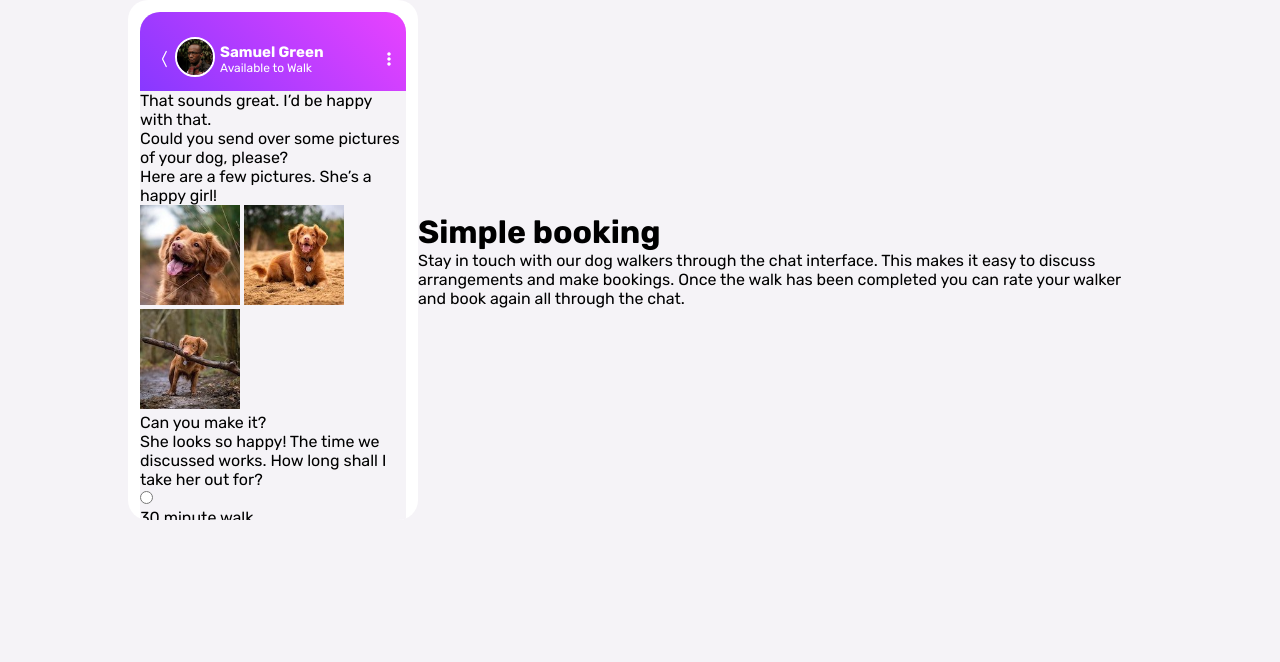
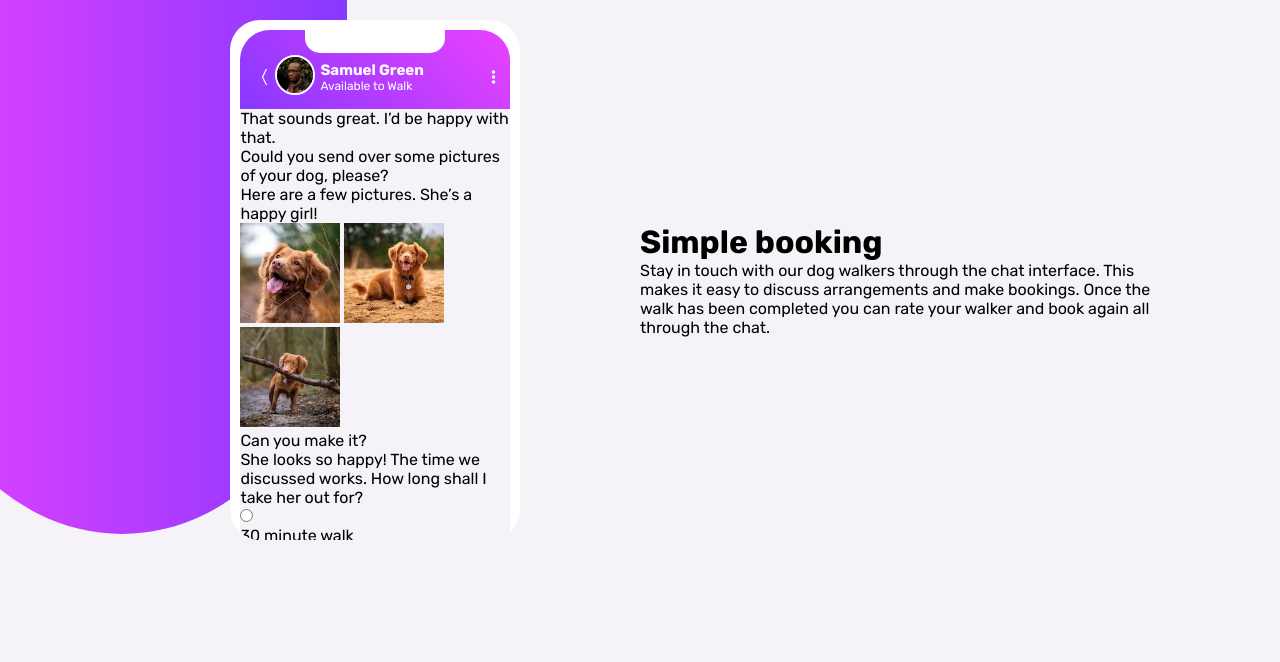
Before and after one commit to krish144/chat-app-css-illustration-master, a plain HTML site: page index.html in a window 1280 px wide. Drawn offline with Linux system fonts and the light colour scheme.

Commit message:
Feat:Adding BAckground

```diff
--- a/assets/scss/_variables.scss
+++ b/assets/scss/_variables.scss
@@ -17,3 +17,5 @@ $radio-btnOutline: hsl(289, 100%, 72%);
 
 $body-findSize: 16px;
 $font-family: "Rubik", sans-serif;
+
+$mobile-radius: 30px;
--- a/assets/scss/main.scss
+++ b/assets/scss/main.scss
@@ -15,20 +15,42 @@ body{
 .container{
     @include flex-container;
     @include container(10%);
+    position: relative;
+}
+
+.row{
+    flex: 1;
+    padding: 20px 0;
+
 }
 
 .mobile-container{
     width: 290px;
     height: 520px;
     background:$white;
-    border-radius: 20px;
-    padding: 12px;
+    border-radius: $mobile-radius;
+    padding: 10px;
     overflow: hidden;
+    margin-left: 20%;
+
+    &::before{
+        content: '';
+        position: absolute;
+        left: -103px;
+        top: -26px;
+        display: block;
+        width: 450px;
+        height: 560px;
+        background: linear-gradient(90deg,$gradient-lightMegenta,$gradient-lightViolet);
+        border-radius: 0 0 50% 50%;
+        z-index: -1;
+    }
+
 }
 
 .mobile-display{
     background: $body-bg;
-    border-radius: 20px;
+    border-radius: $mobile-radius;
     overflow: hidden
 }
 
@@ -37,6 +59,7 @@ body{
     background: linear-gradient(45deg,$gradient-lightViolet,$gradient-lightMegenta);
     padding: 25px 15px 10px;
     color: $white;
+    position: relative;
 
     div:first-child{
         @include flex-container();
@@ -56,4 +79,17 @@ body{
         }
     }
 
+    &::before{
+        content:'';
+        position: absolute;
+        top: 0;
+        left: 50%;
+        transform: translateX(-50%);
+        display: block;
+        width: 140px;
+        height: 23px;
+        background-color: $white;
+        border-radius: 0 0 15px 15px;
+    }
+
 }
--- a/index.html
+++ b/index.html
@@ -33,7 +33,7 @@
 
       <!-- Left Side -->
 
-      <div>
+      <div class="row">
 
         <!-- Mobile Container -->
 
@@ -124,7 +124,7 @@
 
       <!-- Right Side -->
 
-      <div>
+      <div class="row">
         <h1>Simple booking</h1>
 
         <p>Stay in touch with our dog walkers through the chat interface. This makes it easy to
```
Also changed, not shown: assets/css/main.min.css, 1 other file.
